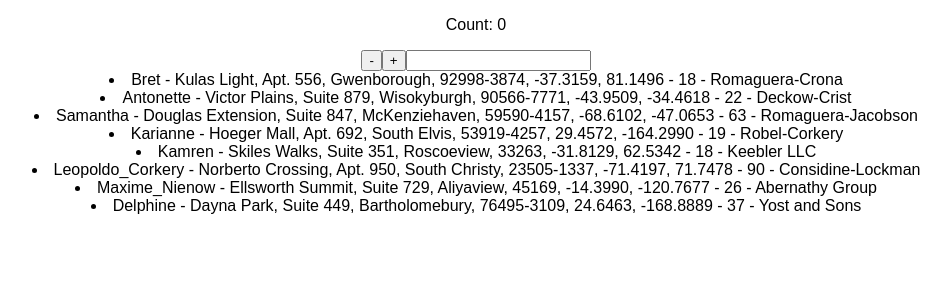
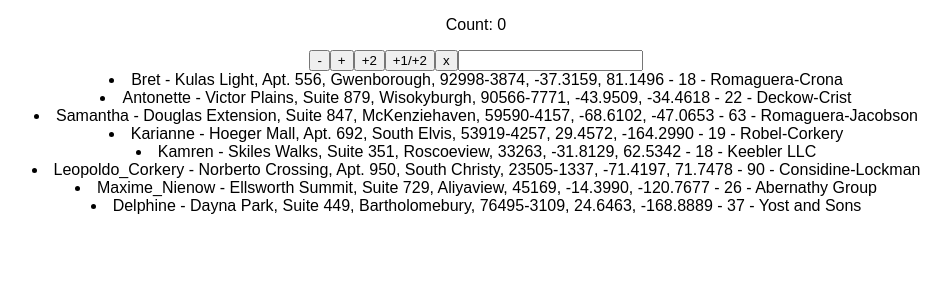
Before and after one commit to sommerjan/dsv-react-exercise, a React (Create React App) app: page / in a window 1280 px wide. Shown: the top 300 px of the page, without its empty margins (164-1115 px from the left). Built offline with nearby package versions, Linux system fonts and the light colour scheme.

Commit message:
fix task 4

```diff
--- a/src/App.js
+++ b/src/App.js
@@ -31,7 +31,15 @@ function reducer(state, action) {
     case "increment":
       return { count: state.count + 1 };
     case "decrement":
-      return { count: state.count - 1 };
+      return { count: state.count >= 1 ? state.count - 1 : 0 };
+    case "incrementDouble":
+      return { count: state.count + 2 };
+    case "incrementNearestOdd":
+      return {
+        count: state.count % 2 === 1 ? state.count + 2 : state.count + 1
+      };
+    case "reset":
+      return { count: 0 };
     default:
       throw new Error();
   }
@@ -57,13 +65,20 @@ function findCompanyName(user) {
 }
 
 function UserList(props) {
-  return props.users.map(user => (
-    <li key={user.username}><User user={user} /></li>
+  return props.users.map((user) => (
+    <li key={user.username}>
+      <User user={user} />
+    </li>
   ));
 }
 
 function User(props) {
-  return <span>{props.user.username} - <Address address={props.user.address} /> - {props.user.age} - {props.user.companyName}</span>;
+  return (
+    <span>
+      {props.user.username} - <Address address={props.user.address} /> -{" "}
+      {props.user.age} - {props.user.companyName}
+    </span>
+  );
 }
 
 function Address(props) {
@@ -107,6 +122,11 @@ export default function App() {
       <p>Count: {countState.count}</p>
       <button onClick={() => dispatch({ type: "decrement" })}>-</button>
       <button onClick={() => dispatch({ type: "increment" })}>+</button>
+      <button onClick={() => dispatch({ type: "incrementDouble" })}>+2</button>
+      <button onClick={() => dispatch({ type: "incrementNearestOdd" })}>
+        +1/+2
+      </button>
+      <button onClick={() => dispatch({ type: "reset" })}>x</button>
       <input value={text} />
       <UserList users={users} />
     </div>
```
